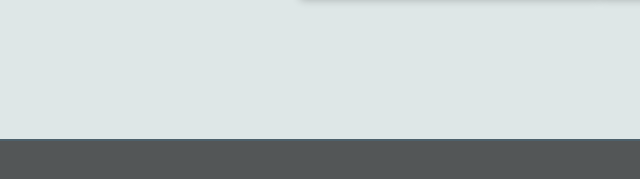
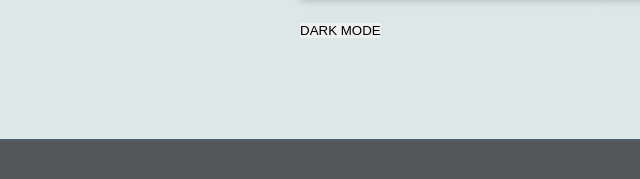
Before and after one commit to kanoxxian/kanoxxian.github.io, a plain HTML site: page index.html in a window 1280 px wide. Shown: the part 611-790 px from the top of the page, 0-640 px from the left. Drawn offline with Linux system fonts and the light colour scheme.

Commit message:
dark mode

```diff
--- a/index.html
+++ b/index.html
@@ -47,9 +47,9 @@
             </div>
             </div>
             <div id="user-message" class="opacity"></div>
+            <button onclick="dark()" type="button" class="dark-mode-button">DARK MODE</button>
         </div>
     </div>
-</div>
 
 
 <footer>
```
